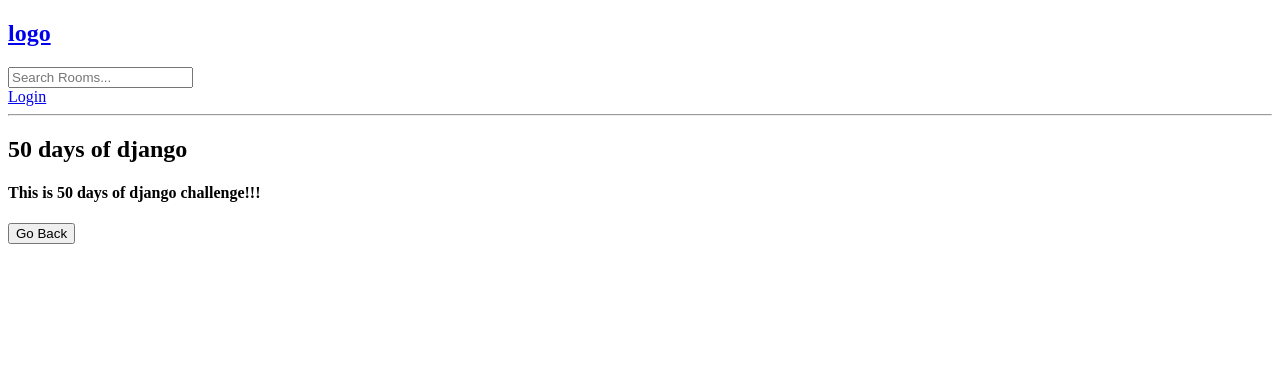
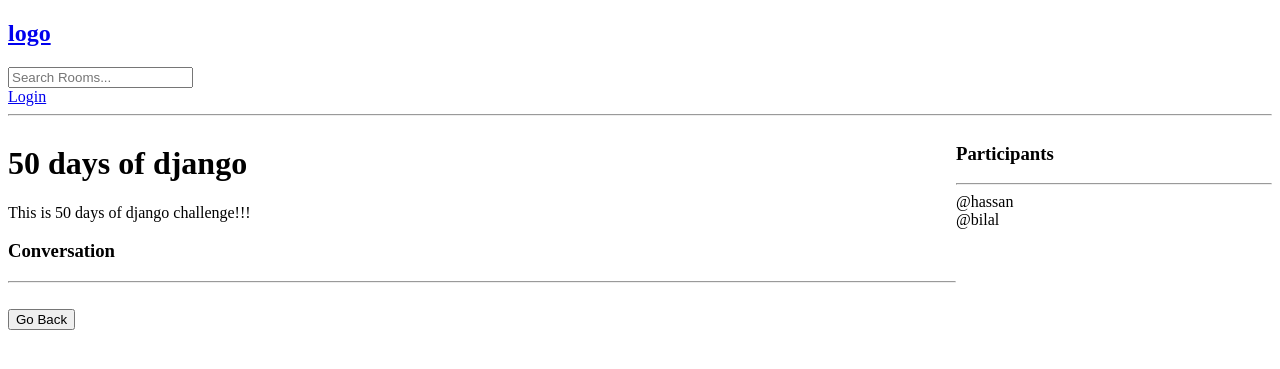
Before and after one commit to hassansadiqkhan8/studybuddy, a Django app: page /room/3/ in a window 1280 px wide. Shown: the top 369 px of the page. Run offline with Django 5.2, Linux system fonts and the light colour scheme; data comes from the database, SQL or seed files in the repository; both versions use the stored data as it was after the commit.

Commit message:
Messages CRUD operations

```diff
--- a/base/models.py
+++ b/base/models.py
@@ -15,7 +15,7 @@ class Room(models.Model):
     topic = models.ForeignKey(Topic, on_delete=models.SET_NULL, null=True)
     name = models.CharField(max_length=200)
     description = models.TextField(null=True, blank=True)
-    # participants = None
+    participants = models.ManyToManyField(User, related_name="participants")
     created = models.DateTimeField(auto_now_add=True)
     updated = models.DateTimeField(auto_now=True)
 
--- a/base/templates/base/room.html
+++ b/base/templates/base/room.html
@@ -2,11 +2,69 @@
 
 {% block content %}
 
-<h2>
-    {{room.name}}
-    <h4>{{room.description}} </h4>
-</h2>
-<a href="{% url "home" %}"><button>Go Back</button></a>
+<style>
+    .room-container{
+        display: grid;
+        grid-template-columns: 3fr 1fr;
+    }
+</style>
 
 
+<div class="room-container">
+
+    <div>
+
+        <h1>{{room.name}}</h1>
+        <p>{{room.description}}</p>
+
+        <div class="comment-wrapper">
+            <h3>Conversation</h3>
+            <hr>
+
+            {% for message in room_messages %}
+                <div>
+                    {% if request.user == message.user %}
+                        <a href="{% url "delete-message" message.id %}">Delete</a>
+                    {% endif %}
+                    <small>@{{message.user}} {{message.created | timesince}} ago</small>
+                    <p>{{message.body}} </p>
+                    <hr>
+                </div>
+            {% endfor %}
+
+        </div>
+
+        {% if request.user.is_authenticated %}
+            <div class="comment-form">
+                <form action="" method="post">
+                    {% csrf_token %}
+
+                    <input type="text" name="body" placeholder="write your message here...">
+
+                </form>
+            </div>
+        {% endif %}
+
+        <br>
+        <a href="{% url "home" %}"><button>Go Back</button></a>
+
+    </div>
+
+
+    <div>
+
+        <h3>Participants</h3>
+        <hr>
+        {% for participant in participants %}
+            <div>
+                @{{participant.username}}
+            </div>
+        {% endfor %}
+
+
+    </div>
+
+
+</div>
+
 {% endblock %}
--- a/base/urls.py
+++ b/base/urls.py
@@ -13,4 +13,7 @@ urlpatterns = [
     path("update-room/<int:pk>", views.update_room, name="update-room"),
     path("delete-room/<str:pk>/", views.delete_room, name="delete-room"),
 
+    path("delete-message/<str:pk>/", views.delete_message, name="delete-message"),
+
+
 ]
--- a/base/views.py
+++ b/base/views.py
@@ -80,8 +80,19 @@ def home(request):
 # Rooms Page
 def room(request, pk):
     room = Room.objects.get(id=pk)
+    room_messages = room.message_set.all().order_by("-created")
+    participants = room.participants.all()
 
-    return render(request, "base/room.html", {"room": room})
+    if request.method == "POST":
+        message = Message.objects.create(
+            user = request.user,
+            room = room,
+            body = request.POST.get("body")
+        )
+        room.participants.add(request.user)
+        return redirect("room", pk=room.id)
+
+    return render(request, "base/room.html", {"room": room, "room_messages":room_messages, "participants":participants})
 
 
 # Creating a new Room
@@ -128,3 +139,18 @@ def delete_room(request, pk):
         return redirect("home")
 
     return render(request, "base/delete.html", {"obj": room})
+
+
+# Deleting Messages
+@login_required(login_url="login")
+def delete_message(request, pk):
+    message = Message.objects.get(id=pk)
+
+    if request.user != message.user:
+        return HttpResponse("You are not allowed to do that!!!")
+
+    if request.method == "POST":
+        message.delete()
+        return redirect("home")
+
+    return render(request, "base/delete.html", {"obj": message})
--- a/templates/navbar.html
+++ b/templates/navbar.html
@@ -11,7 +11,7 @@
 
     <p>Hello {{request.user}}</p>
 
-    <a href="logout">Logout</a>
+    <a href="{% url "logout" %}" >Logout</a>
 
 {% else %}
 
```
Also changed, not shown: base/migrations/0003_alter_room_options_room_participants.py (added), db.sqlite3.
